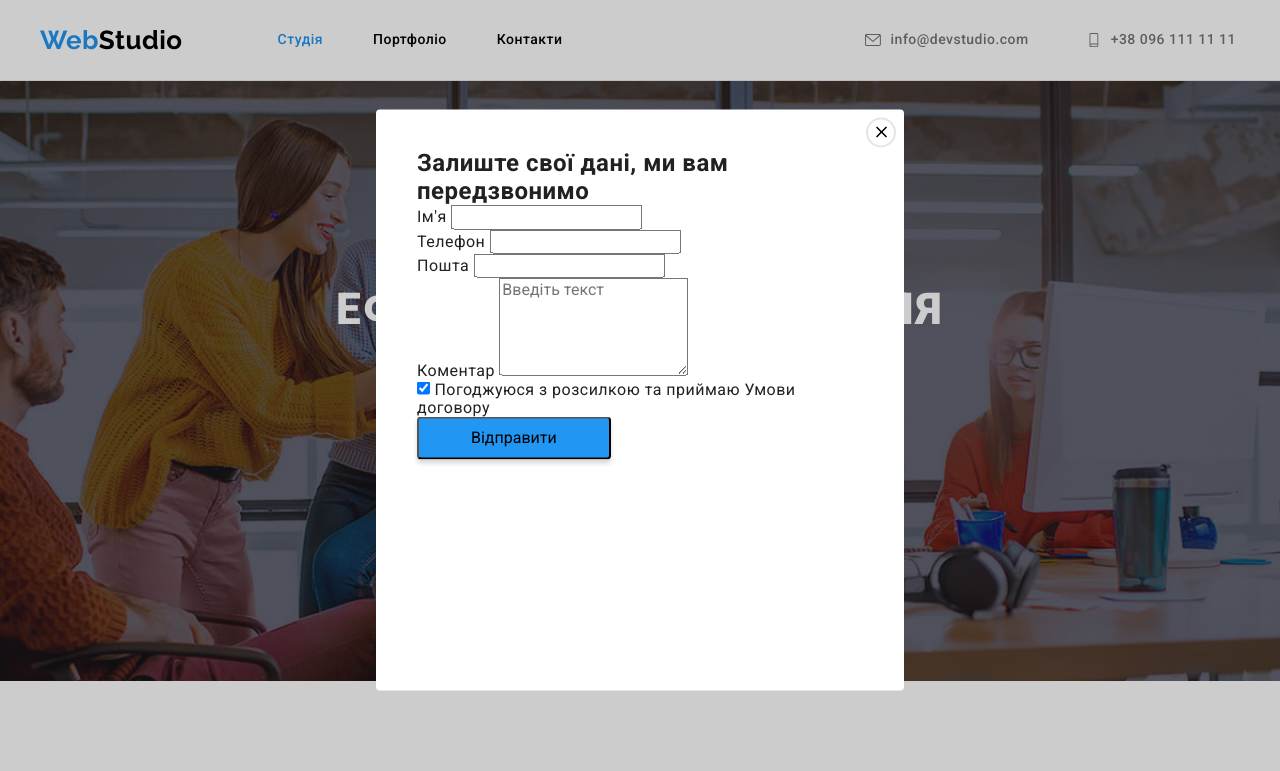
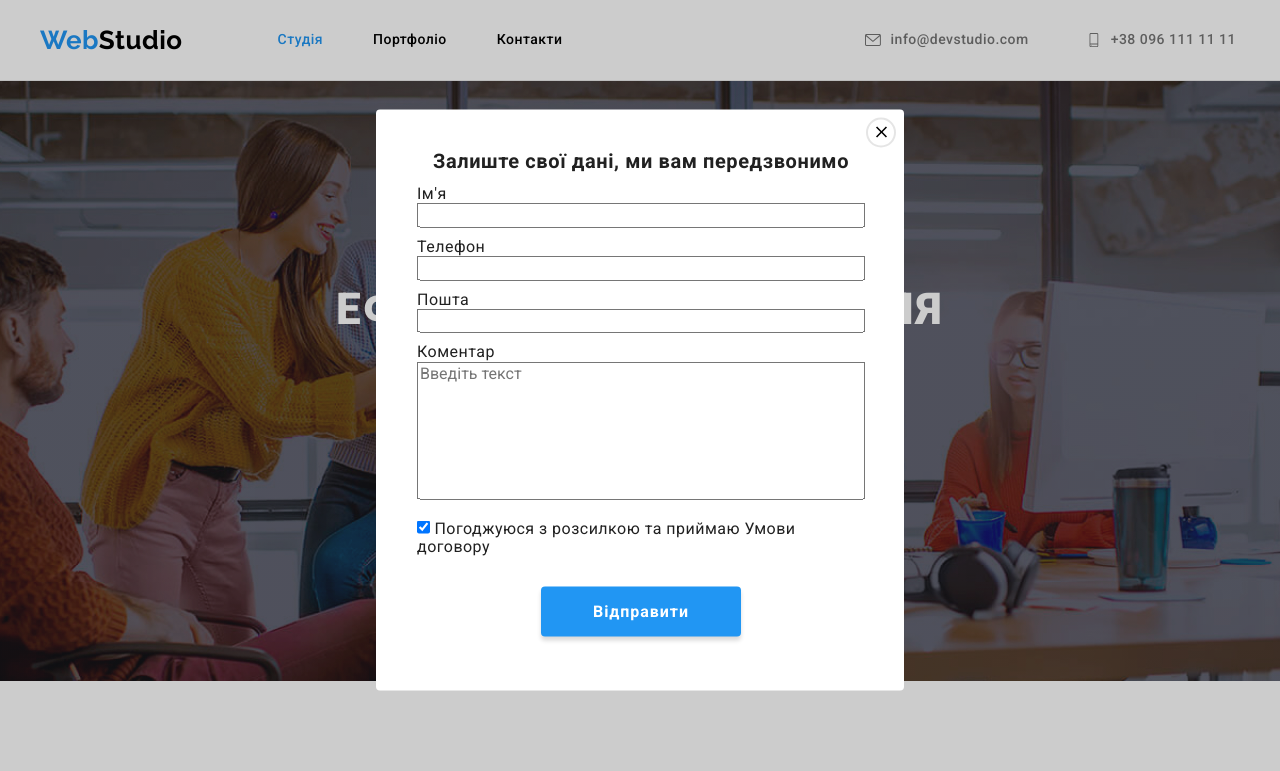
Before and after one commit to BohdanKozin/HOMEWORK6, a plain HTML site: page index.html in a window 1280 px wide. Both pictures are taken after a click on the button "Замовити послугу". Shown: the top 771 px of the page. Drawn offline with nearby package versions, Linux system fonts and the light colour scheme.

Commit message:
form text

```diff
--- a/index.html
+++ b/index.html
@@ -54,42 +54,46 @@
           <button type="button" class="button-hero" data-modal-open>Замовити послугу</button>
           <div class="modal-fon is-hidden " data-modal>
             <div class="modal-content is-hidden">
-              <div><h1>Залиште свої дані, ми вам передзвонимо</h1>
-              <form action="">
-                <label for="">
-                  Ім'я
-                  <input type="text" name="username">
-                </label>
-                <br>
-                <label for="">
-                  Телефон
-                  <input type="text" name="phone_number">
-                </label>
-<br>
-                <label>
-                  Пошта
-                  <input type="email" name="email">
-                </label>
+              <div class="modal-form">
+                <h1 class="title-modal">Залиште свої дані, ми вам передзвонимо</h1>
 
-                <br>
-                <label>
-                  Коментар
-                  <textarea name="feedback" rows="5" placeholder="Введіть текст"></textarea>
-                </label>
-                <br>
-                <label>
-                  <input type="checkbox" name="hobby" value="" checked />
-                  Погоджуюся з розсилкою та приймаю  Умови договору
-                </label>
-                <br>
-                <button type="submit" class="btn-modal">Відправити</button>
-              </form>
+                <form action="" class="forma-modal">
+                   <div class="form-field">
+                  <label for="" >
+                    Ім'я</label>
+                    <input class="name" type="text" name="username">
+                  </div>
+
+                  <div class="form-field">
+                  <label for="" >
+                    Телефон</label>
+                    <input class="phone_number" type="text" name="phone_number">
+                  </div>
+                  <div class="form-field">
+                  <label >
+                    Пошта</label>
+                    <input class="email" type="email" name="email">
+                  </div>
+
+                  <label >
+                    Коментар</label>
+                    <textarea class="feedback" name="feedback" rows="5" placeholder="Введіть текст"></textarea>
+
+
+
+                  <label class="checkbox" >
+                    <input type="checkbox" name="agree" checked />
+                    Погоджуюся з розсилкою та приймаю Умови договору
+                  </label>
+                </form>
+                  <div class="bnt-mod"><button type="submit" class="btn-modal">Відправити</button></div>
+
               </div>
               <div class="wraper-icon-close"><button type="button" class="button-modal-cloce" data-modal-close><svg
                     width="18" height="18" class="icon-close">
                     <use href="images/sprites.svg#icon-close1-1"></use>
                   </svg></button>
-                </div>
+              </div>
             </div>
           </div>
         </div>
--- a/styles/styles.css
+++ b/styles/styles.css
@@ -293,7 +293,7 @@ address {
     height: 100%;
     background-color: rgba(0, 0, 0, 0.2);
     transition: opacity 450ms cubic-bezier(0.4, 0, 0.2, 1);
-
+z-index: 1;
 }
 
 
@@ -315,13 +315,63 @@ address {
     background-color: var(--other-text-color);
     z-index: 5;
     padding: 40px 39px 40px 41px;
+
 }
-.btn-modal{ background-color: #2196F3;
+.modal-form{display: flex;
+flex-direction: column;}
+
+.title-modal{font-family: 'Roboto';
+    font-style: normal;
+    font-weight: 700;
+    font-size: 20px;
+    line-height: 23px;
+    text-align: center;
+    letter-spacing: 0.03em;
+    margin-bottom: 12px;
+}
+.forma-modal{display: flex;
+    flex-direction: column;}
+
+
+    .form-field{display: flex;
+    flex-direction: column;}
+
+
+.name{
+    margin-bottom: 10px;}
+.phone_number{margin-bottom: 10px;}
+.email{margin-bottom: 10px;}
+
+    .feedback{ resize: none;
+        height: 138px;
+   }
+
+
+
+    .checkbox{ margin-top: 20px;}
+
+
+.btn-modal{
+    background-color: #2196F3;
     padding: 10px 52px 10px 52px;
     box-shadow: 0px 4px 4px rgba(0, 0, 0, 0.15);
     border-radius: 4px;
+    border-width: 0px;
+    font-family: 'Roboto';
+font-style: normal;
+font-weight: 700;
+font-size: 16px;
+line-height: 30px;
+display: flex;
+align-items: center;
+text-align: center;
+letter-spacing: 0.06em;
+color: var(--other-text-color);
 }
-
+.bnt-mod{display: flex;
+    justify-content: center;
+    margin-top: 30px;
+}
 
 
 
```
